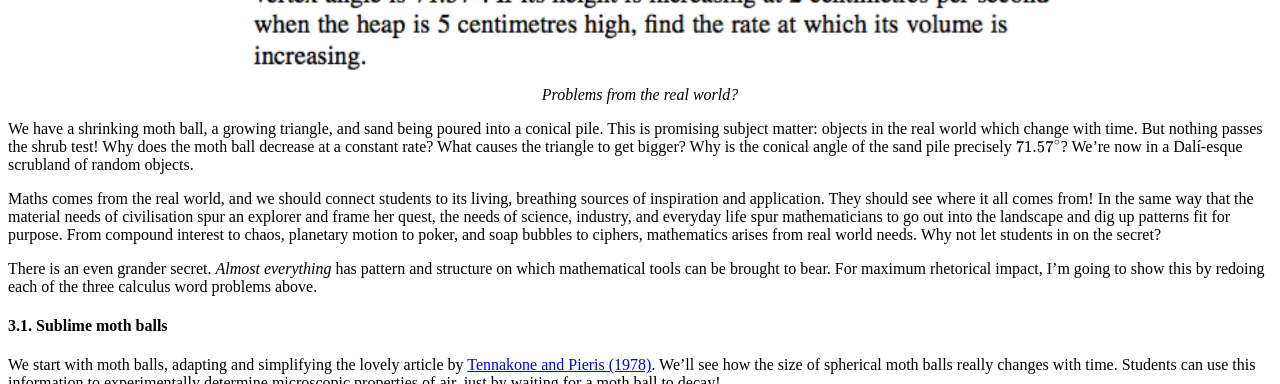
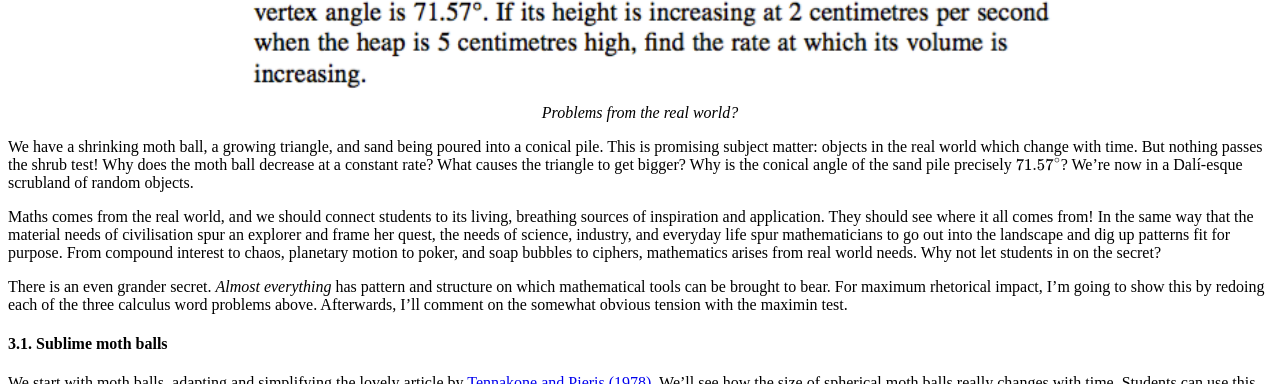
Before and after one commit to hapax/hapax.github.io, a Jekyll site: the page built from assets/teaching.md, in a window 1280 px wide and 900 px high, scrolled down 16196 px, cut to the strip 0-384 px from the top of the window. Built offline with Jekyll 4.4.1, drawn with Linux system fonts in a browser that asks for light colours; our own code applies the rules of GitHub Pages for plain Markdown files; formulas are drawn with MathJax 3; a script that is not in the unit is left out; some of the changed text lies outside the part shown.

Commit message:
Update teaching.md

```diff
--- a/assets/teaching.md
+++ b/assets/teaching.md
@@ -833,6 +834,8 @@
 tools can be brought to bear.
 For maximum rhetorical impact, I'm going to show this by redoing each
 of the three calculus word problems above.
+Afterwards, I'll comment on the somewhat obvious tension with the
+maximin test.
 
 #### 3.1. Sublime moth balls <a id="sec-3-1" name="sec-3-1"></a>
 
@@ -998,7 +1001,8 @@
    (No calculus needed.)
 
 5. Extending your observation in Problem 4, explain why the paths
-   traced by the missiles do not depend on their velocity.
+   traced by the missiles do not depend on their velocity (provided
+   the speed profiles agree).
 
 6. (Bonus) Generalise your result to $n$ homing missiles on the vertices of an
     equilateral polygon, with $n$ sides of length $\ell$.
```
Also changed, not shown: other parts of assets/teaching.md (+4 -1 lines).
